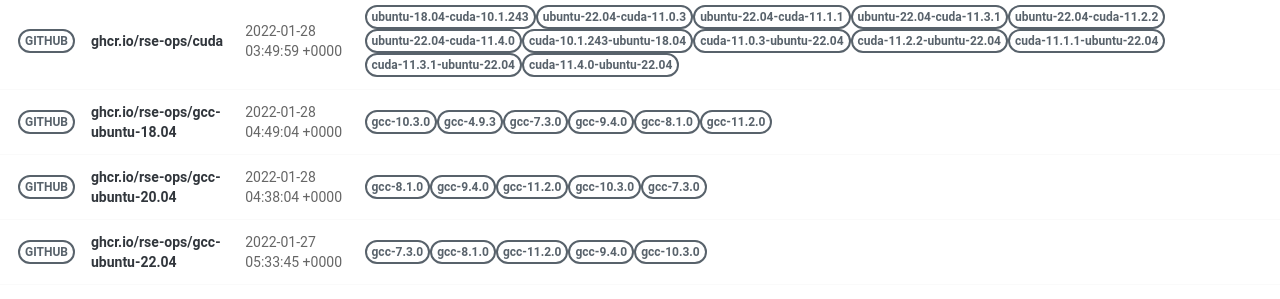
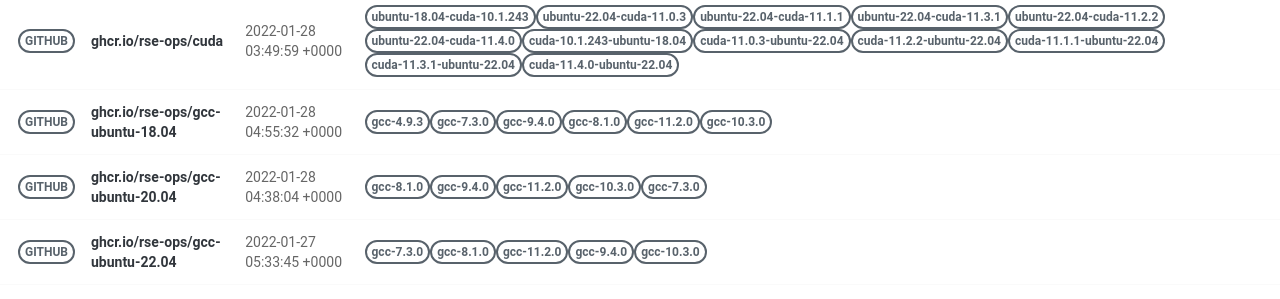
Before and after one commit to rse-ops/docker-images, a Jekyll site: the page built from pages/index.md, in a window 1280 px wide. Shown: the part 502-801 px from the top of the page. Built offline with Jekyll 4.4.1, drawn with Linux system fonts in a browser that asks for light colours; nearby versions of some CDN libraries.

Commit message:
Automated push to update library 2022-01-28

```diff
--- a/_library/ghcr.io-rse-ops-gcc-ubuntu-18.04.md
+++ b/_library/ghcr.io-rse-ops-gcc-ubuntu-18.04.md
@@ -1,14 +1,11 @@
 ---
 layout: container
 name: ghcr.io/rse-ops/gcc-ubuntu-18.04
-updated_at: 2022-01-28 04:49:04.172395
+updated_at: 2022-01-28 04:55:32.603895
 
 
 container_url: https://github.com/orgs/rse-ops/packages/container/package/gcc-ubuntu-18.04
 versions:
- - tag: gcc-10.3.0
-   dockerfile: https://github.com/rse-ops/docker-images/blob/main/ubuntu/gcc/Dockerfile
-   manifest: https://crane.ggcr.dev/manifest/ghcr.io/rse-ops/gcc-ubuntu-18.04:gcc-10.3.0
  - tag: gcc-4.9.3
    dockerfile: https://github.com/rse-ops/docker-images/blob/main/ubuntu/gcc/Dockerfile
    manifest: https://crane.ggcr.dev/manifest/ghcr.io/rse-ops/gcc-ubuntu-18.04:gcc-4.9.3
```
Also changed, not shown: other parts of _library/ghcr.io-rse-ops-gcc-ubuntu-18.04.md (+3 -0 lines).
